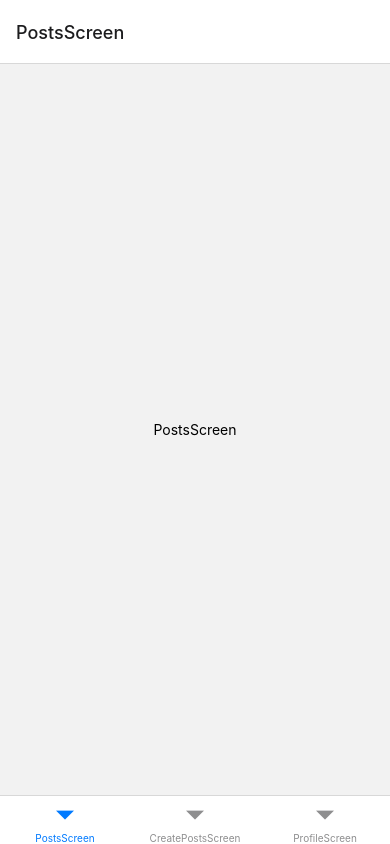
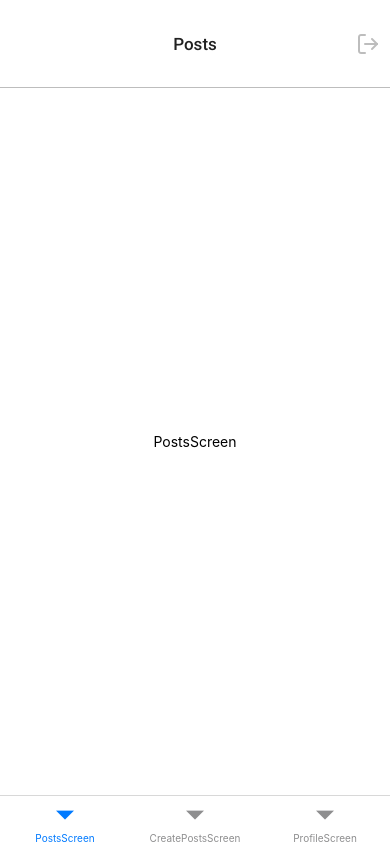
Before and after one commit to AleksArden/react-native-my-foto-world, a React Native app: screen /Home in a window 390 px wide. Built offline with nearby package versions, Linux system fonts and the light colour scheme.

Commit message:
added header to PostsScreen

```diff
--- a/Screens/Home.js
+++ b/Screens/Home.js
@@ -1,18 +1,57 @@
 import React from 'react';
 import { createBottomTabNavigator } from '@react-navigation/bottom-tabs';
+import { useNavigation } from '@react-navigation/native';
+import { StyleSheet } from 'react-native';
 import PostsScreen from './PostsScreen';
 import CreatePostsScreen from './CreatePostsScreen';
 import ProfileScreen from './ProfileScreen';
 
+import { Feather } from '@expo/vector-icons';
+
 const Tab = createBottomTabNavigator();
 
 const Home = () => {
+  const navigation = useNavigation();
   return (
     <Tab.Navigator initialRouteName="PostsScreen">
-      <Tab.Screen name="PostsScreen" component={PostsScreen} />
+      <Tab.Screen
+        options={{
+          headerTitle: 'Posts',
+          headerTitleAlign: 'center',
+          headerTintColor: '#212121',
+          headerTitleStyle: {
+            fontFamily: 'Roboto-medium',
+            fontStyle: 'normal',
+            fontSize: 17,
+            lineHeight: 22,
+          },
+          headerStyle: {
+            height: 88,
+            borderBottomColor: '#BDBDBD',
+            borderBottomWidth: 1,
+          },
+          headerRight: () => (
+            <Feather
+              style={styles.iconLogout}
+              name="log-out"
+              size={24}
+              color="#BDBDBD"
+              onPress={() => navigation.navigate('Login')}
+            />
+          ),
+        }}
+        name="PostsScreen"
+        component={PostsScreen}
+      />
       <Tab.Screen name="CreatePostsScreen" component={CreatePostsScreen} />
       <Tab.Screen name="ProfileScreen" component={ProfileScreen} />
     </Tab.Navigator>
   );
 };
 export default Home;
+
+const styles = StyleSheet.create({
+  iconLogout: {
+    marginRight: 10,
+  },
+});
--- a/Screens/PostsScreen.js
+++ b/Screens/PostsScreen.js
@@ -3,7 +3,14 @@ import { View, Text } from 'react-native';
 
 const PostsScreen = () => {
   return (
-    <View style={{ flex: 1, alignItems: 'center', justifyContent: 'center' }}>
+    <View
+      style={{
+        flex: 1,
+        alignItems: 'center',
+        justifyContent: 'center',
+        backgroundColor: '#fff',
+      }}
+    >
       <Text>PostsScreen</Text>
     </View>
   );
```
